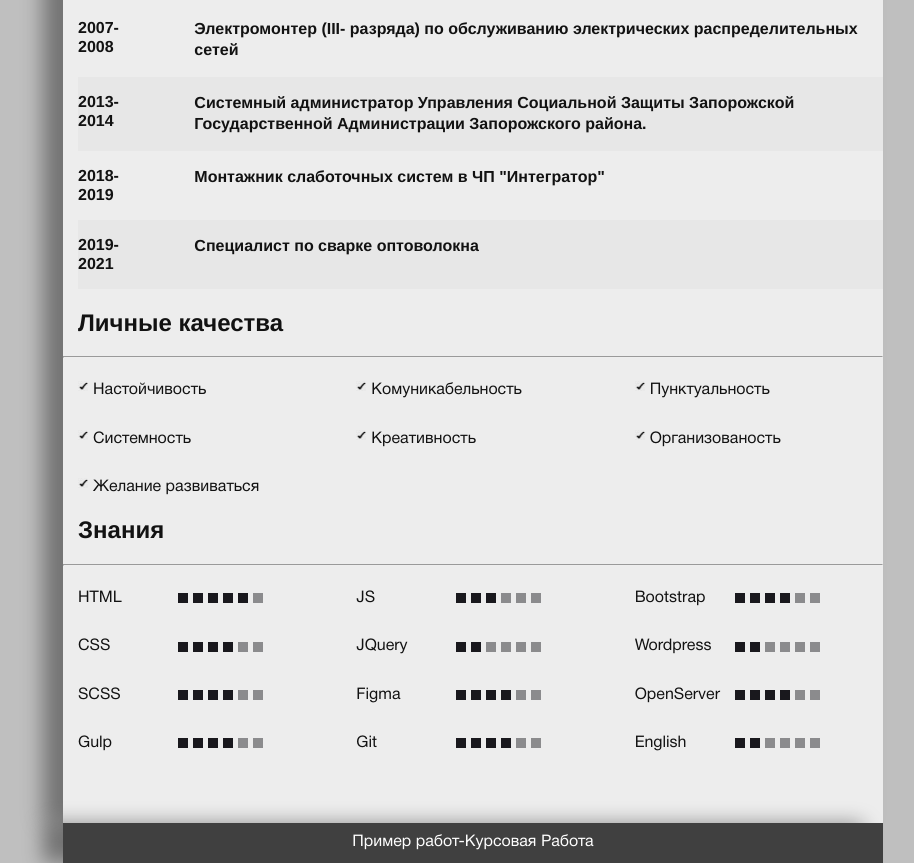
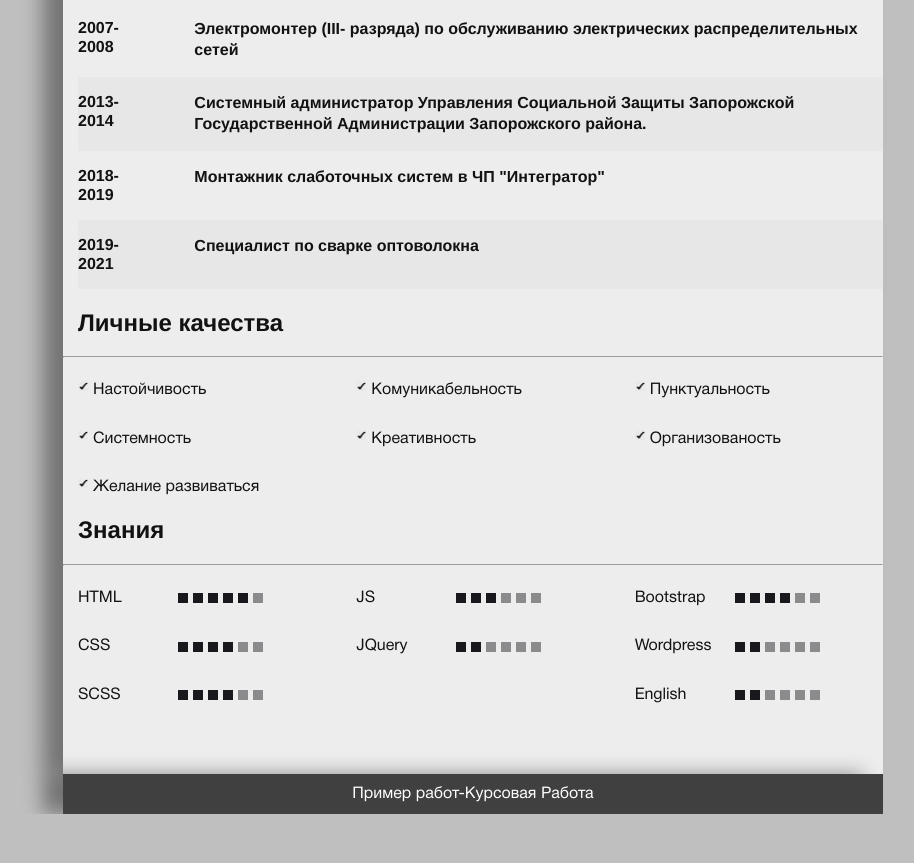
Before and after one commit to Andrey294/Andrey294.github.io, a plain HTML site: page index.html in a window 1280 px wide. Shown: the part 696-1559 px from the top of the page, without its empty margins (167-1081 px from the left). After the commit the page ends 1510 px from the top, so only its background shows below. Drawn offline with Linux system fonts and the light colour scheme.

Commit message:
Убрал лишнее

```diff
--- a/index.html
+++ b/index.html
@@ -171,17 +171,6 @@
                                     <div class="stock"></div>
                                 </div>
                             </li>
-                            <li class="skills__wrapp-items grid">
-                                <p class="skills__wrapp-text">Gulp</p>
-                                <div class="rating skills__wrapp-rating">
-                                    <div class="stock stock--active"></div>
-                                    <div class="stock stock--active"></div>
-                                    <div class="stock stock--active"></div>
-                                    <div class="stock stock--active"></div>
-                                    <div class="stock"></div>
-                                    <div class="stock"></div>
-                                </div>
-                            </li>
                         </ul>
                         <ul class="skills__wrapp-menu">
                             <li class="skills__wrapp-items grid">
@@ -202,28 +191,6 @@
                                     <div class="stock stock--active"></div>
                                     <div class="stock"></div>
                                     <div class="stock"></div>
-                                    <div class="stock"></div>
-                                    <div class="stock"></div>
-                                </div>
-                            </li>
-                            <li class="skills__wrapp-items grid">
-                                <p class="skills__wrapp-text">Figma</p>
-                                <div class="rating skills__wrapp-rating">
-                                    <div class="stock stock--active"></div>
-                                    <div class="stock stock--active"></div>
-                                    <div class="stock stock--active"></div>
-                                    <div class="stock stock--active"></div>
-                                    <div class="stock"></div>
-                                    <div class="stock"></div>
-                                </div>
-                            </li>
-                            <li class="skills__wrapp-items grid">
-                                <p class="skills__wrapp-text">Git</p>
-                                <div class="rating skills__wrapp-rating">
-                                    <div class="stock stock--active"></div>
-                                    <div class="stock stock--active"></div>
-                                    <div class="stock stock--active"></div>
-                                    <div class="stock stock--active"></div>
                                     <div class="stock"></div>
                                     <div class="stock"></div>
                                 </div>
@@ -253,17 +220,6 @@
                                 </div>
                             </li>
                             <li class="skills__wrapp-items grid">
-                                <p class="skills__wrapp-text">OpenServer</p>
-                                <div class="rating skills__wrapp-rating">
-                                    <div class="stock stock--active"></div>
-                                    <div class="stock stock--active"></div>
-                                    <div class="stock stock--active"></div>
-                                    <div class="stock stock--active"></div>
-                                    <div class="stock"></div>
-                                    <div class="stock"></div>
-                                </div>
-                            </li>
-                            <li class="skills__wrapp-items grid">
                                 <p class="skills__wrapp-text">English</p>
                                 <div class="rating skills__wrapp-rating">
                                     <div class="stock stock--active"></div>
```
